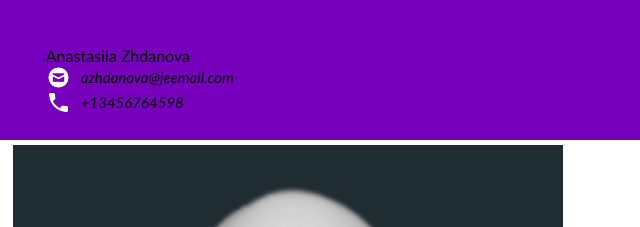
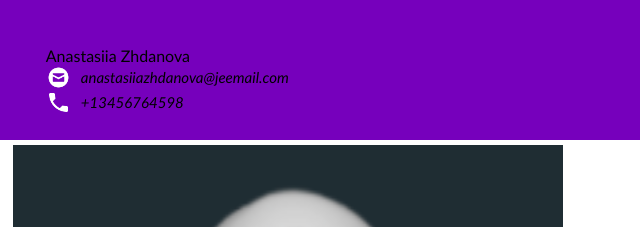
Before and after one commit to Anastasiia-Zhdanova/resume_example, a plain HTML site: page index.html in a window 1280 px wide. Shown: the top 227 px of the page, 0-640 px from the left. Drawn offline with Linux system fonts and the light colour scheme.

Commit message:
Update index.html

```diff
--- a/index.html
+++ b/index.html
@@ -13,7 +13,7 @@
           Anastasiia Zhdanova
           <div class="contact_info">
             <img src="html_finalprojimages/envelope.png" alt="https://icons8.com/icon/124377/circled-envelope"/>
-          azhdanova@jeemail.com
+          anastasiiazhdanova@jeemail.com
         </div>
         <div style="clear:both;"></div>
         <div class="contact_info">
```
